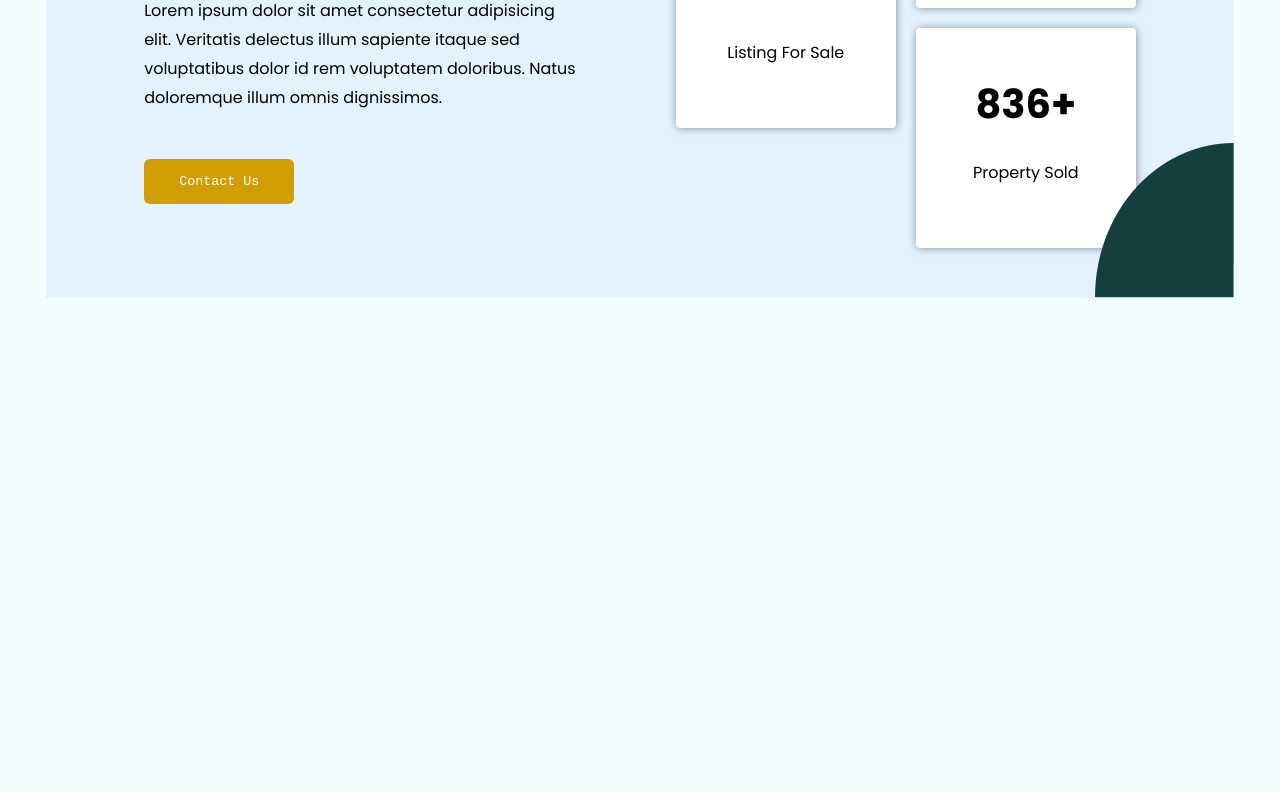
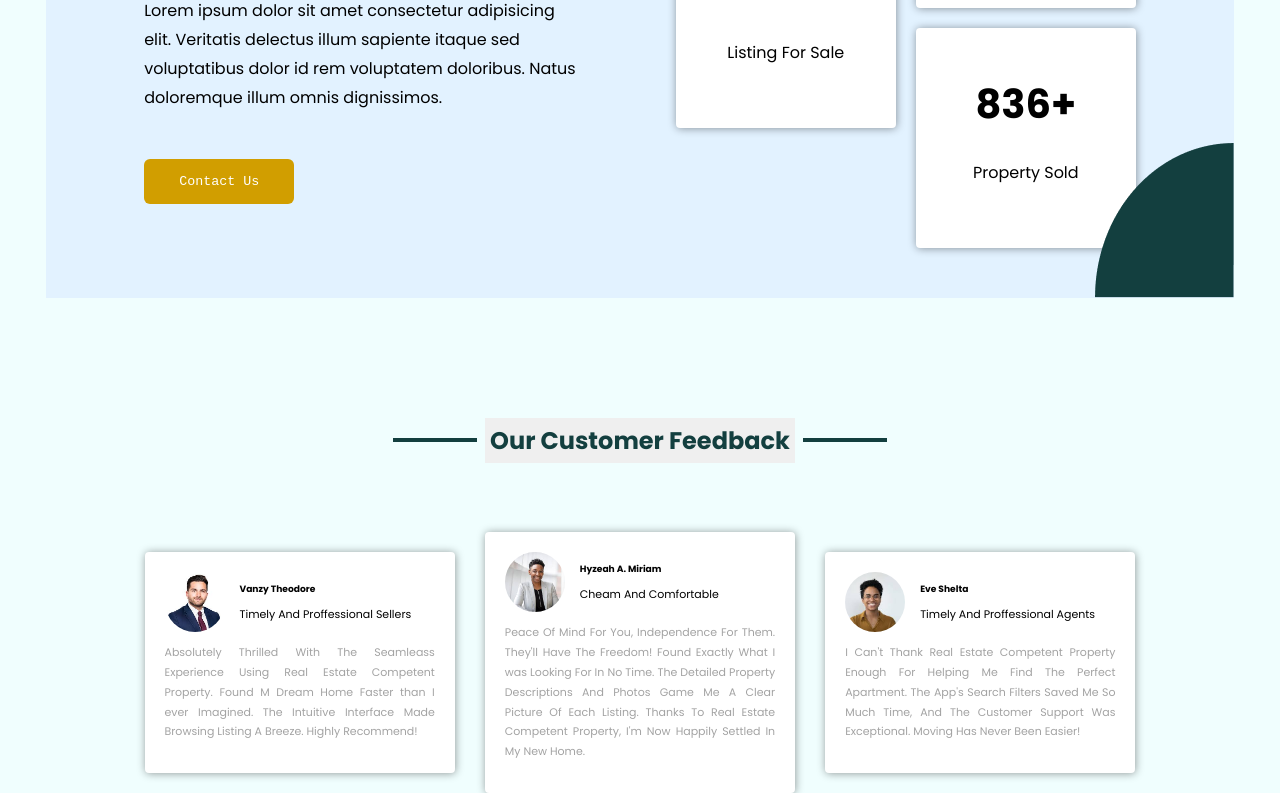
Before and after one commit to Real-World-Estate/real-estate-frontend, a React (Create React App) app: page / in a window 1280 px wide. Shown: the part 4929-5722 px from the top of the page. Before the commit the page ends 5227 px from the top, so only its background shows below. Built offline with nearby package versions, Linux system fonts and the light colour scheme.

Commit message:
Added the FeedBack section to the home section

```diff
--- a/src/screens/Home.jsx
+++ b/src/screens/Home.jsx
@@ -5,6 +5,7 @@ import About from '../components/About';
 import Services from '../components/Services';
 import Portfolio from '../components/Portfolio';
 import Experience from '../components/Experience';
+import Feedback from '../components/Feedback';
 
 function Home() {
 	return (
@@ -15,6 +16,7 @@ function Home() {
 			<Services />
 			<Portfolio />
 			<Experience />
+			<Feedback />
 		</div>
 	);
 }
```
